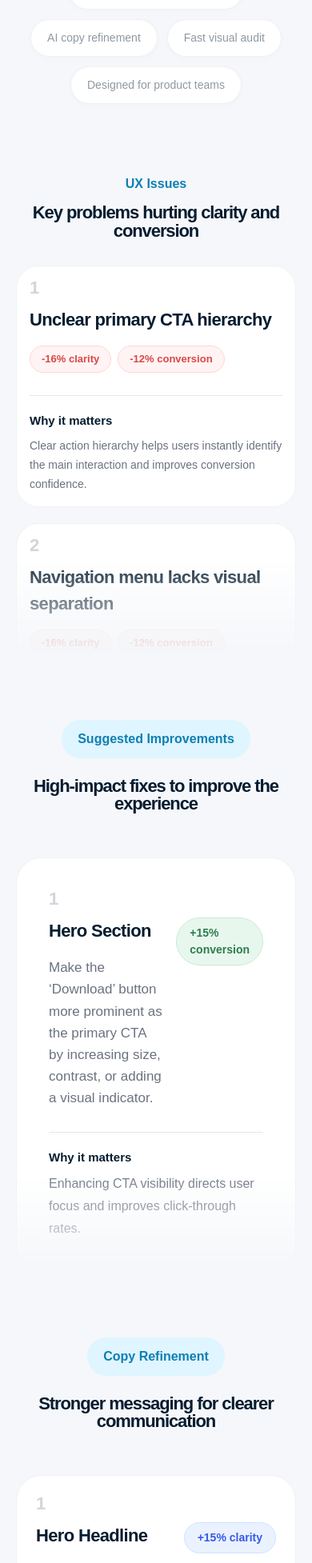
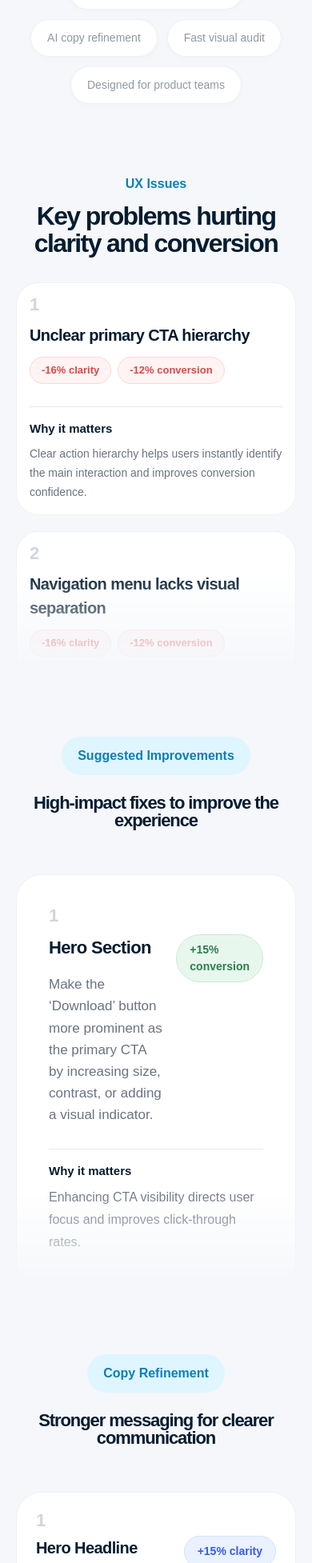
Before and after one commit to samarenkovdmitry/Klynt, a Next.js app: page / in a window 390 px wide. Shown: the part 1361-3315 px from the top of the page at 80% size. Built offline with nearby package versions, Linux system fonts and the light colour scheme; a web font is replaced by a local one.

Commit message:
Styles Upd

```diff
--- a/app/page.tsx
+++ b/app/page.tsx
@@ -490,7 +490,7 @@ export default function Home() {
         UX Issues
       </div>
 
-      <h2 className="mt-3 text-[22px] md:text-[42px] font-semibold leading-[1.05] tracking-[-0.05em] text-[#061C2F]">
+      <h2 className="mt-3 text-[32px] md:text-[42px] font-semibold leading-[1.05] tracking-[-0.05em] text-[#061C2F]">
         Key problems hurting clarity and conversion
       </h2>
     </div>
@@ -526,10 +526,10 @@ export default function Home() {
               </div>
 
               <div className="flex-1">
-                <div className="flex flex-wrap items-start justify-between gap-4">
+                <div className="flex flex-wrap items-start justify-between gap-3">
 
                   <div>
-                    <h3 className="text-[22px] md:text-[26px] font-semibold tracking-[-0.03em] text-[#061C2F]">
+                    <h3 className="text-[20px] md:text-[26px] font-semibold tracking-[-0.03em] text-[#061C2F]">
                       {item === 1
                         ? "Unclear primary CTA hierarchy"
                         : "Navigation menu lacks visual separation"}
@@ -558,7 +558,7 @@ export default function Home() {
                   </div>
                 </div>
 
-                <div className="mt-7 border-t border-[#E5E7EB] pt-5">
+                <div className="mt-7 border-t border-[#E5E7EB] pt-4">
                   <p className="text-[15px] font-semibold text-[#061C2F]">
                     Why it matters
                   </p>
@@ -639,7 +639,7 @@ export default function Home() {
                   </div>
                 </div>
 
-                <div className="mt-7 border-t border-[#E5E7EB] pt-5">
+                <div className="mt-7 border-t border-[#E5E7EB] pt-4">
                   <p className="text-[15px] font-semibold text-[#061C2F]">
                     Why it matters
                   </p>
@@ -685,7 +685,7 @@ export default function Home() {
             key={item}
             className="rounded-[32px] border border-[rgba(6,28,47,0.06)] bg-white px-6 py-6 md:px-10 md:py-10"
           >
-            <div className="flex flex-col md:flex-row gap-3 md:gap-6">
+            <div className="flex flex-col md:flex-row gap-2 md:gap-6">
 
               <div className="text-[22px] md:text-[28px] md:text-[34px] font-semibold leading-none tracking-[-0.05em] text-[#D1D5DB]">
                 {item}
@@ -694,7 +694,7 @@ export default function Home() {
               <div className="flex-1">
 
                 <div className="flex justify-between flex-wrap gap-4">
-                  <h3 className="text-[22px] md:text-[26px] font-semibold tracking-[-0.03em] text-[#061C2F]">
+                  <h3 className="text-[20px] md:text-[26px] font-semibold tracking-[-0.03em] text-[#061C2F]">
                     {item === 1 ? "Hero Headline" : "Subheadline"}
                   </h3>
 
```
